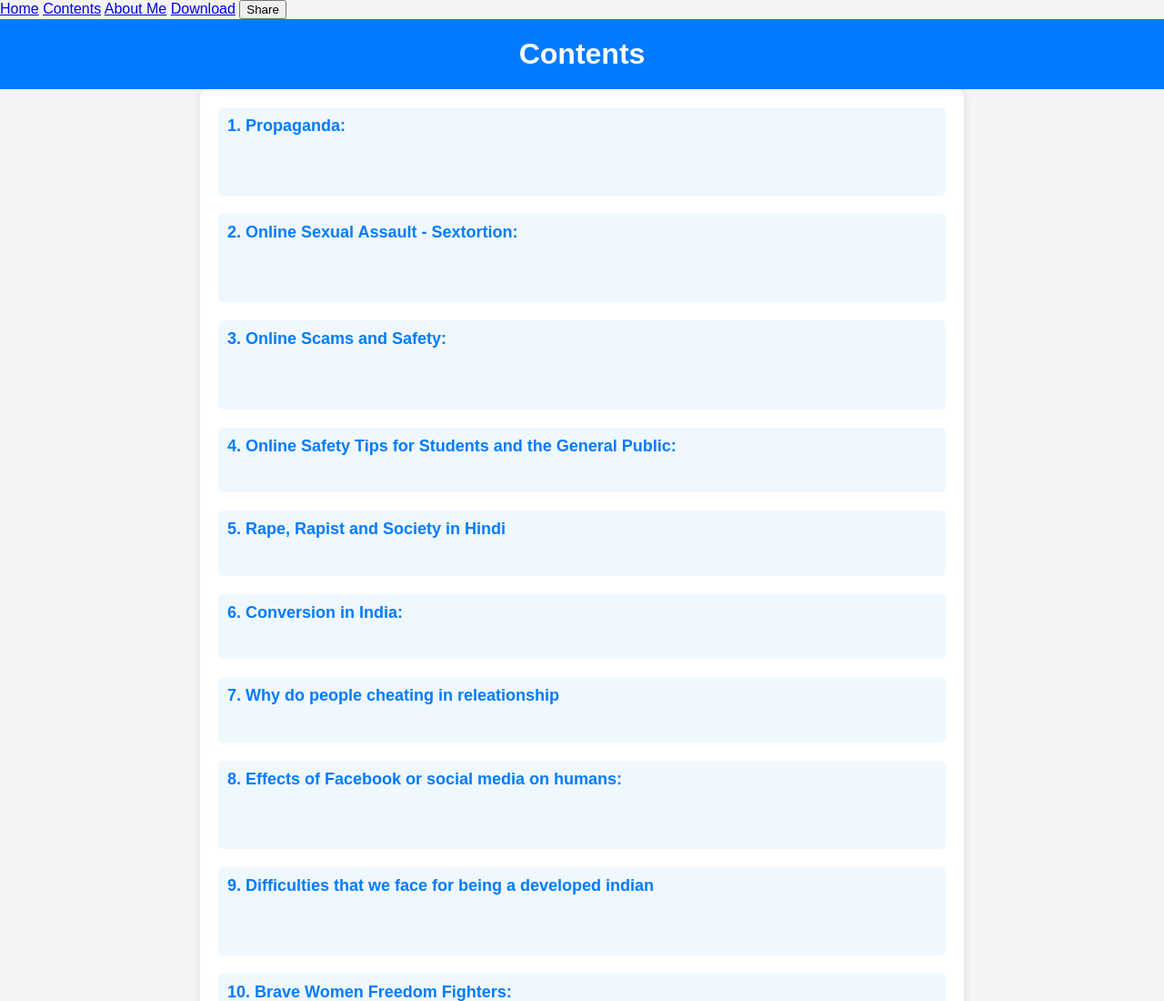
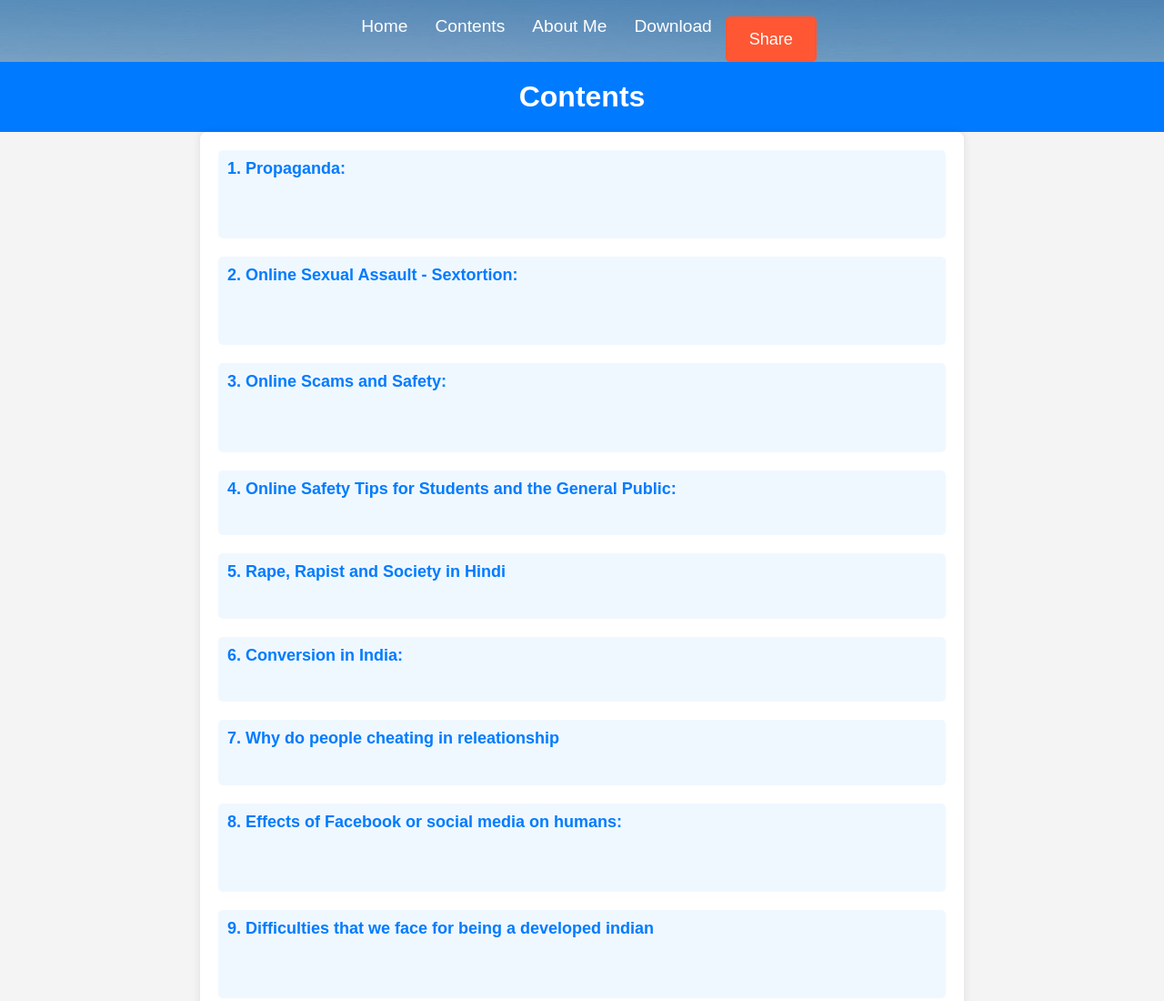
Before and after one commit to arjununcertified/improvementform, a website: page contents.html in a window 1280 px wide. Shown: the top 1100 px of the page at 91% size. Drawn offline with Linux system fonts and the light colour scheme.

Commit message:
Update contents.html

```diff
--- a/contents.html
+++ b/contents.html
@@ -70,8 +70,9 @@
             to { transform: translateY(0); opacity: 1; }
         }
 
-        <link rel="stylesheet" href="main_nav-header.css">
+
     </style>
+    <link rel="stylesheet" href="main_nav-header.css">
 </head>
 <body>
     <header class="header1">
```
